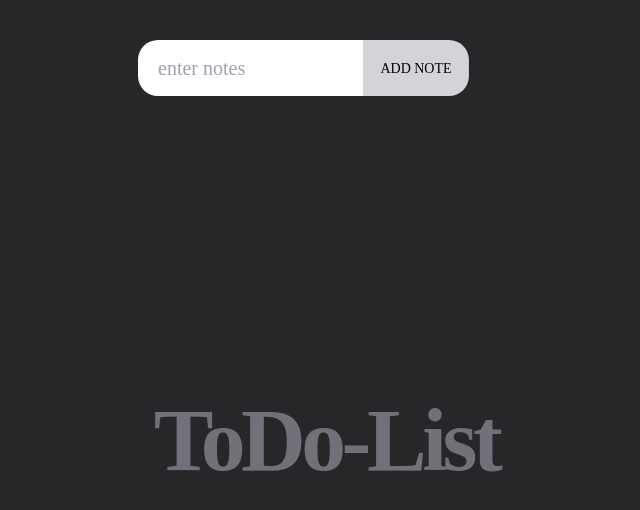
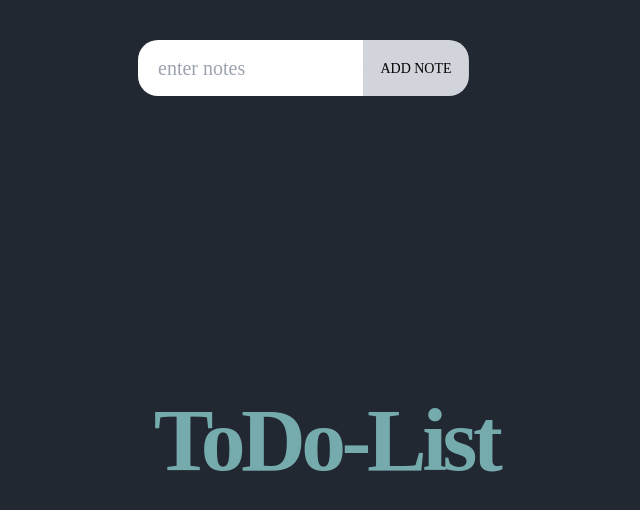
Before and after one commit to code-withpriyanshu/todolist, a React (Vite) app: page / in a window 1280 px wide. Shown: the top 510 px of the page, without its empty margins (354-994 px from the left). Built offline with nearby package versions, Linux system fonts and the light colour scheme; a web font is replaced by a local one.

Commit message:
theme changes

```diff
--- a/src/App.jsx
+++ b/src/App.jsx
@@ -2,7 +2,7 @@ import Background from "./componests/Background";
 
 function App() {
   return (
-    <div className="relative w-full h-screen bg-zinc-800 p-10">
+    <div className="main-container">
       <Background />
     </div>
   );
--- a/src/componests/Background.jsx
+++ b/src/componests/Background.jsx
@@ -24,10 +24,7 @@ function Background() {
             value={inputValue}
             onChange={(e) => setInputValue(e.target.value)}
           />
-          <button
-            className="absolute bg-zinc-300 left-1/2 -translate-x-[50%] z-[4]"
-            onClick={addCard}
-          >
+          <button className="temp-bg" onClick={addCard}>
             Add Note
           </button>
         </div>
--- a/src/index.css
+++ b/src/index.css
@@ -3,12 +3,34 @@
 @tailwind components;
 @tailwind utilities;
 
+:root {
+  --bgc: #222831;
+  --bgcard: #eeeeee;
+  --h1color: #76abae;
+}
 * {
   font-family: "Playwrite VN";
   font-optical-sizing: auto;
   font-weight: 400;
   font-style: normal;
 }
+
+.temp-bg {
+  position: absolute;
+  background-color: #d1d5db;
+  left: 50%;
+  transform: translateX(-50%);
+  z-index: 4;
+}
+
+.main-container {
+  position: relative;
+  width: 100%;
+  height: 100vh;
+  background-color: var(--bgc);
+  padding: 2.5rem;
+}
+
 input {
   font-size: 20px;
   padding: 13px;
@@ -34,13 +56,6 @@ button {
   color: rgb(232, 145, 47);
 }
 
-.card {
-  /* border: 1px solid red; */
-  padding: 8px;
-  height: 200px;
-  width: 200px;
-  background-color: #e6b905;
-}
 .content {
   margin-top: 13px;
   font-size: 15px;
@@ -52,8 +67,9 @@ button {
   width: 190px;
   min-height: 254px;
   height: fit-content;
+  padding-left: 8px;
   /* margin: 0 auto; */
-  background-color: #5faeb6;
+  background-color: var(--bgcard);
   border-radius: 8px;
   z-index: 4;
 }
@@ -104,7 +120,7 @@ button {
   line-height: 1;
   letter-spacing: -0.05em;
   font-weight: 600;
-  color: #71717a; /* zinc-500 */
+  color: var(--h1color);
   z-index: 2;
 }
 @media screen and (max-width: 505px) {
```
